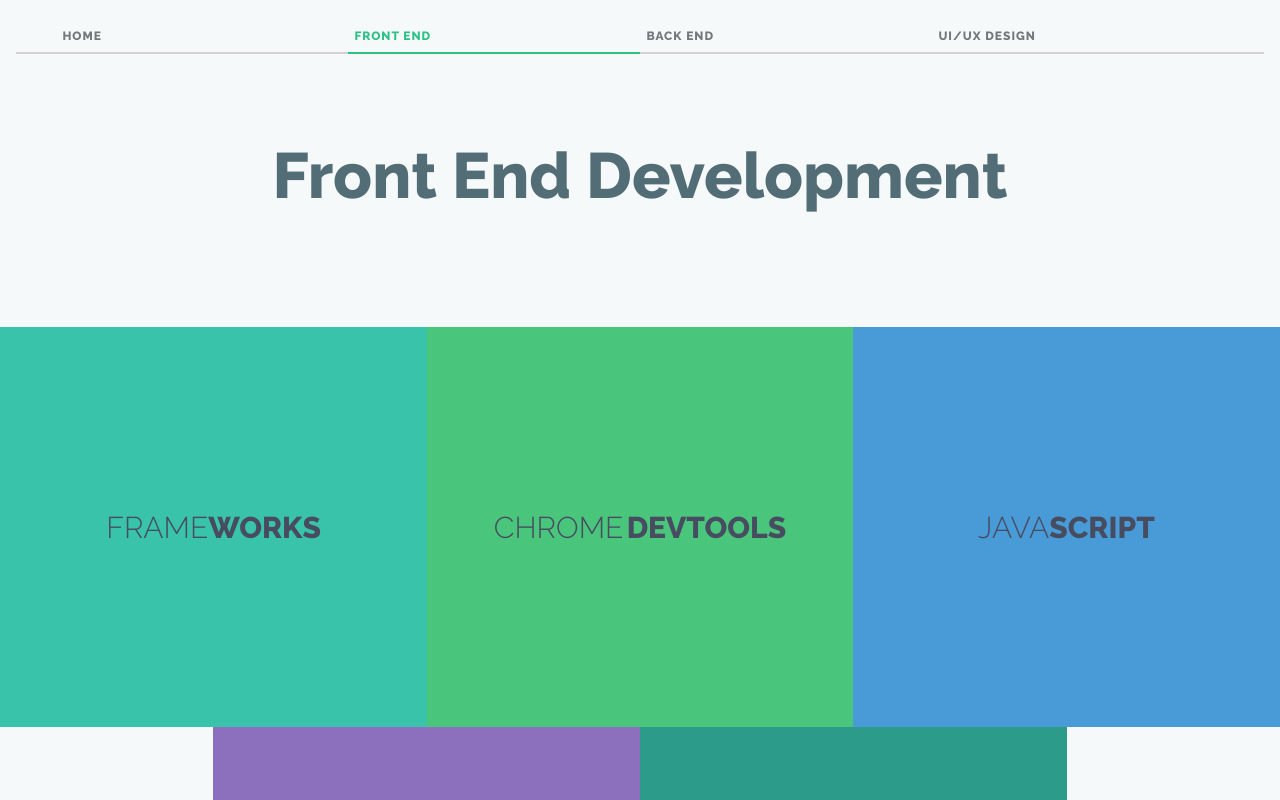
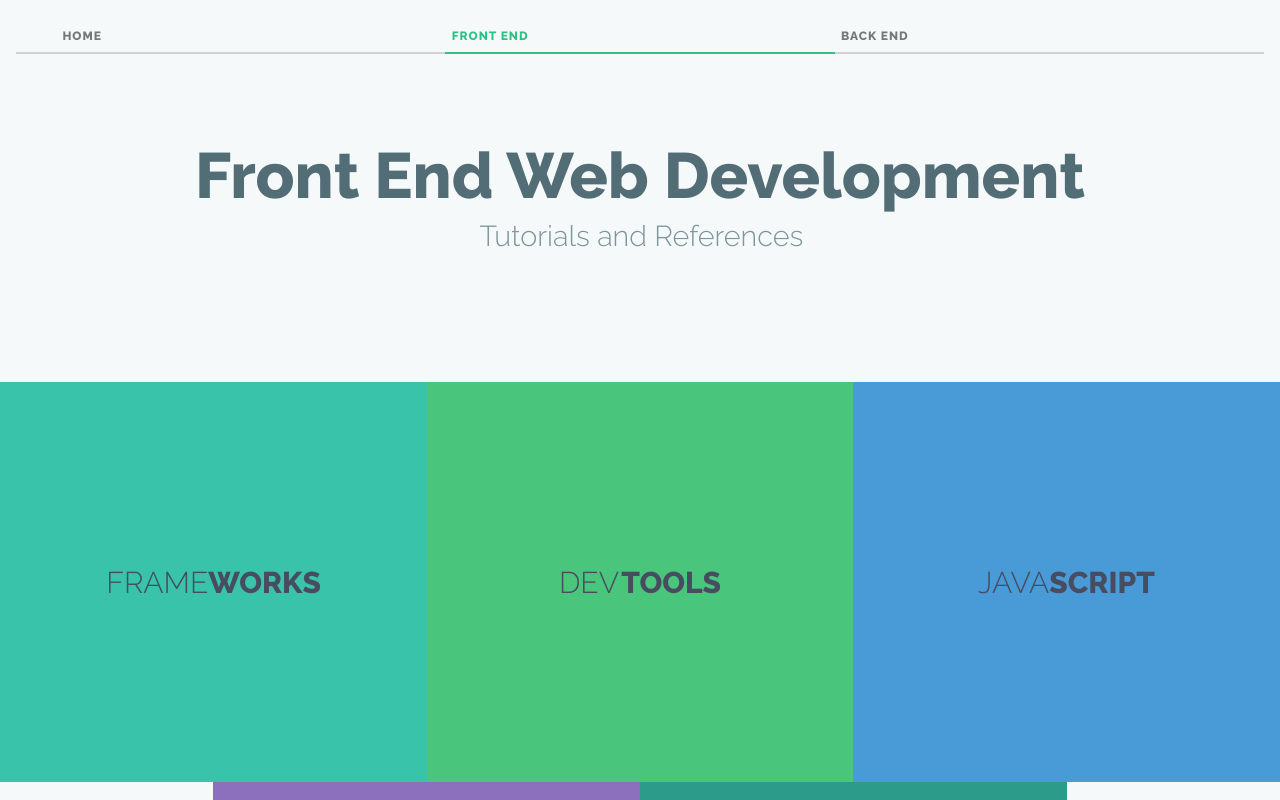
Before and after one commit to sadu99/LearningWeb, a plain HTML site: page frontend.html in a window 1280 px wide. Shown: the top 800 px of the page. Drawn offline with Linux system fonts and the light colour scheme.

Commit message:
Final Menu & Page Fix

```diff
--- a/frontend.html
+++ b/frontend.html
@@ -29,7 +29,7 @@
 							<li><a href="https://sadu99.github.io/LearningWeb/index.html"><span>Home</span></a></li>
 							<li class="tab-current"><a href="https://sadu99.github.io/LearningWeb/frontend.html"><span>Front End</span></a></li>
 							<li><a href="https://sadu99.github.io/LearningWeb/backend.html"><span>Back End</span></a></li>
-							<li><a href="https://sadu99.github.io/LearningWeb/UX.html"><span>UI/UX Design</span></a></li>
+
 						</ul>
 					</nav>
 				</div>
@@ -38,7 +38,7 @@
 		<div class="container">
 			<!-- Top Navigation -->
 			<header class="codrops-header">
-				<h1>Front End Development</h1>
+				<h1>Front End Web Development <span> Tutorials and References </span> </h1>
 			</header>
 			<div class="grid">
 				<figure class="effect-sadie">
@@ -52,7 +52,7 @@
 				<figure class="effect-sadie">
 					<img src="img/Screen Shot 2014-09-21 at 12.40.27 AM.png" alt="img02"/>
 					<figcaption>
-						<h2>Chrome <span>DevTools</span></h2>
+						<h2>Dev <span>Tools</span></h2>
 						<p><a href="http://discover-devtools.codeschool.com/" target="_blank">Code School - Discover DevTools</a></p>
 
 					</figcaption>
```
Also changed, not shown: UX.html (+1 -1 lines), backend.html (+3 -3 lines), header.html (+1 -1 lines), index.html (+1 -1 lines).
